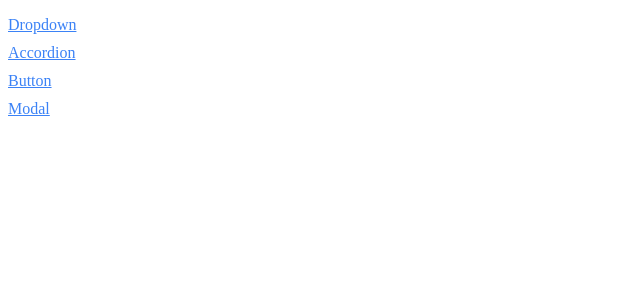
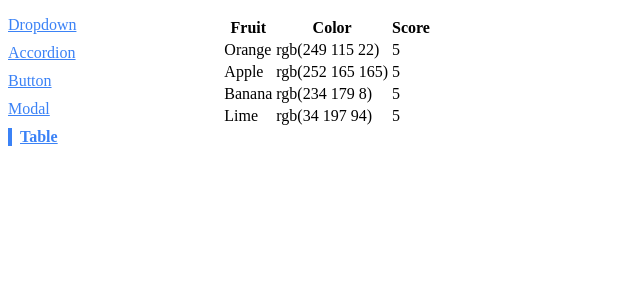
Before and after one commit to zzz-icy/comps, a React (Create React App) app: page /table in a window 1280 px wide. Shown: the top 300 px of the page, without its empty margins (0-640 px from the left). Built offline with nearby package versions, Linux system fonts and the light colour scheme.

Commit message:
initially set up Table compoennt

```diff
--- a/src/App.tsx
+++ b/src/App.tsx
@@ -6,6 +6,7 @@ import DropdownPage from "./pages/DropdownPage.tsx"
 import ButtonPage from "./pages/ButtonPage.tsx"
 import Sidebar from "./components/Sidebar.tsx"
 import ModalPage from "./pages/ModalPage.tsx"
+import TablePage from "./pages/TablePage.tsx"
 
 function App() {
 	return (
@@ -24,6 +25,9 @@ function App() {
 				<Route path={"/modal"}>
 					<ModalPage />
 				</Route>
+				<Route path={"/table"}>
+					<TablePage />
+				</Route>
 			</div>
 		</div>
 	)
--- a/src/components/Sidebar.tsx
+++ b/src/components/Sidebar.tsx
@@ -7,6 +7,7 @@ function Sidebar() {
 		{ label: "Accordion", path: "/accordion" },
 		{ label: "Button", path: "/button" },
 		{ label: "Modal", path: "/modal" },
+		{ label: "Table", path: "/table" },
 	]
 	const renderedLinks = () =>
 		links.map((link) => {
--- /dev/null
+++ b/src/components/Table.tsx
@@ -0,0 +1,31 @@
+import React from "react"
+interface Props {
+	data: { name: string; color: string; score: number }[]
+}
+function Table({ data }: Props) {
+	return (
+		<table>
+			<thead>
+				<tr>
+					<th>Fruit</th>
+					<th>Color</th>
+					<th>Score</th>
+				</tr>
+			</thead>
+
+			<tbody>
+				{/* single cell or single column */}
+				{data.map((item, index) => {
+					return (
+						<tr key={item.name}>
+							<td>{item.name}</td>
+							<td>{item.color}</td>
+							<td>{item.score}</td>
+						</tr>
+					)
+				})}
+			</tbody>
+		</table>
+	)
+}
+export default Table
--- /dev/null
+++ b/src/pages/TablePage.tsx
@@ -0,0 +1,18 @@
+import Table from "../components/Table.tsx"
+import React from "react"
+
+function TablePage() {
+	const fruits = [
+		{ name: "Orange", color: "rgb(249 115 22)", score: 5 },
+		{ name: "Apple", color: "rgb(252 165 165)", score: 5 },
+		{ name: "Banana", color: "rgb(234 179 8)", score: 5 },
+		{ name: "Lime", color: "rgb(34 197 94)", score: 5 },
+	]
+
+	return (
+		<div>
+			<Table data={fruits} />
+		</div>
+	)
+}
+export default TablePage
```
